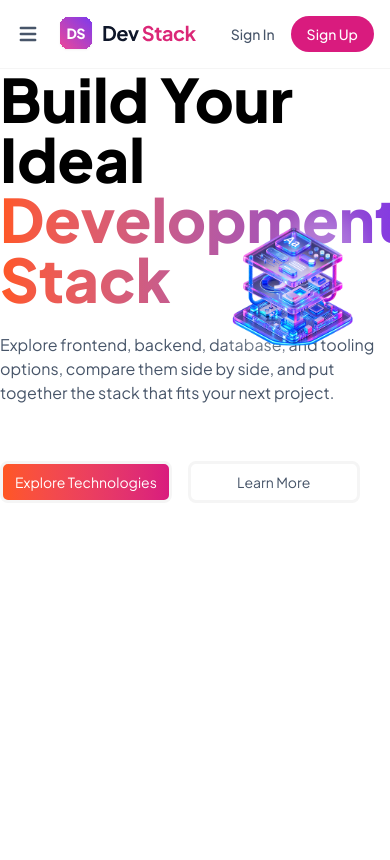
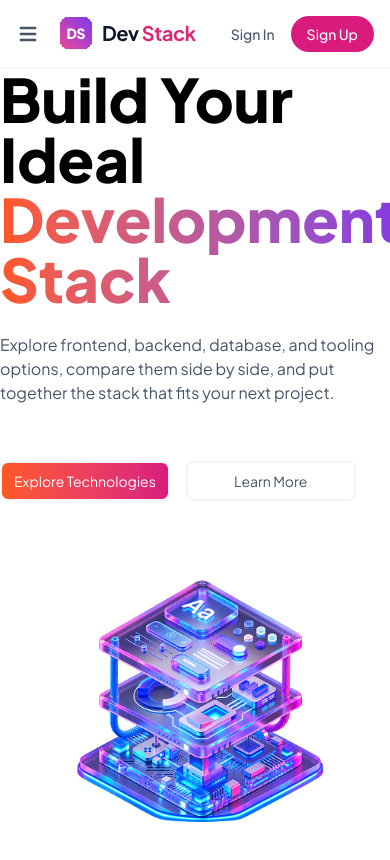
Before and after one commit to chowdhury-emon/dev-stack, a React (Vite) app: page / in a window 390 px wide. Shown: the top 860 px of the page. Built offline with nearby package versions, Linux system fonts and the light colour scheme.

Commit message:
Nav: fixed the background color issue, Hero: changed the button border

```diff
--- a/src/components/Hero/Hero.tsx
+++ b/src/components/Hero/Hero.tsx
@@ -2,7 +2,7 @@ import bannerStackImage from './../../assets/banner-stack.png'
 
 function Hero() {
     return (
-        <div className="container mx-auto min-h-100 grid grid-cols-2 items-center">
+        <div className="container mx-auto min-h-100 grid gird-col-1 sm:grid-cols-2 items-center">
             {/* Hero Details Column */}
             <div className="grid gap-6 items-center">
                 <h1 className="text-6xl font-black text-black">
@@ -17,8 +17,11 @@ function Hero() {
                 </p>
 
                 <div className="w-fit grid grid-cols-2 gap-4 mt-8">
-                    <button className="p-2 px-3 text-sm rounded-lg border-3 border-neutral-100 bg-linear-to-r from-secondary to-primary text-white">Explore Technologies</button>
-                    <button className="p-2 px-3 text-sm rounded-lg border-3 border-neutral-100">Learn More</button>
+                    <button
+                        className="p-2 px-3 text-sm rounded-lg border-2 border-neutral-100 bg-linear-to-r from-secondary to-primary text-white">
+                        Explore Technologies
+                    </button>
+                    <button className="p-2 px-3 text-sm rounded-lg border-2 border-neutral-100">Learn More</button>
                 </div>
             </div>
 
--- a/src/components/Navbar/Navbar.tsx
+++ b/src/components/Navbar/Navbar.tsx
@@ -6,7 +6,7 @@ function Navbar() {
     const [activeLink, setActiveLink] = useState<string>("Home");
 
     return (
-        <div className="sticky top-0 border-b border-neutral-100" >
+        <div className="sticky top-0 border-b border-neutral-100 bg-white" >
             <nav className="container m-auto flex justify-between items-center p-4">
 
                 <HiMenu className="text-2xl md:hidden" />
```
